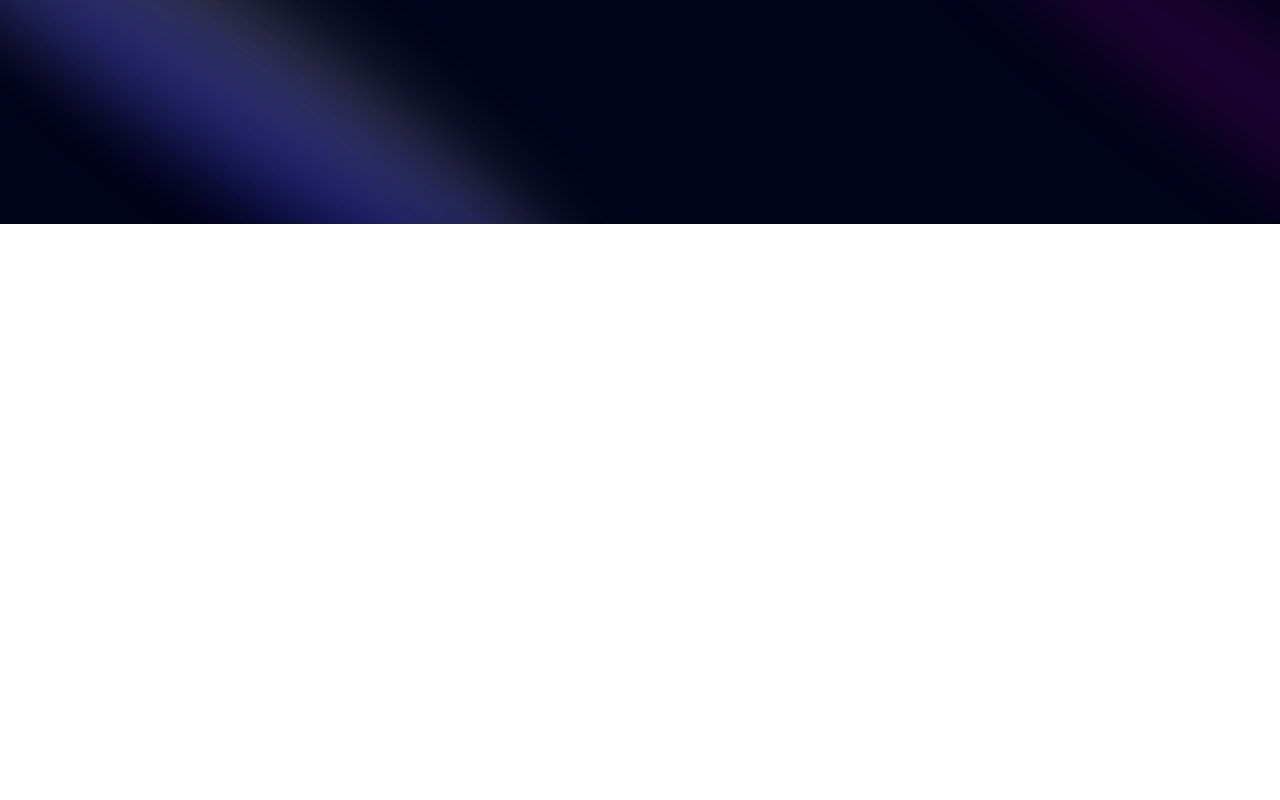
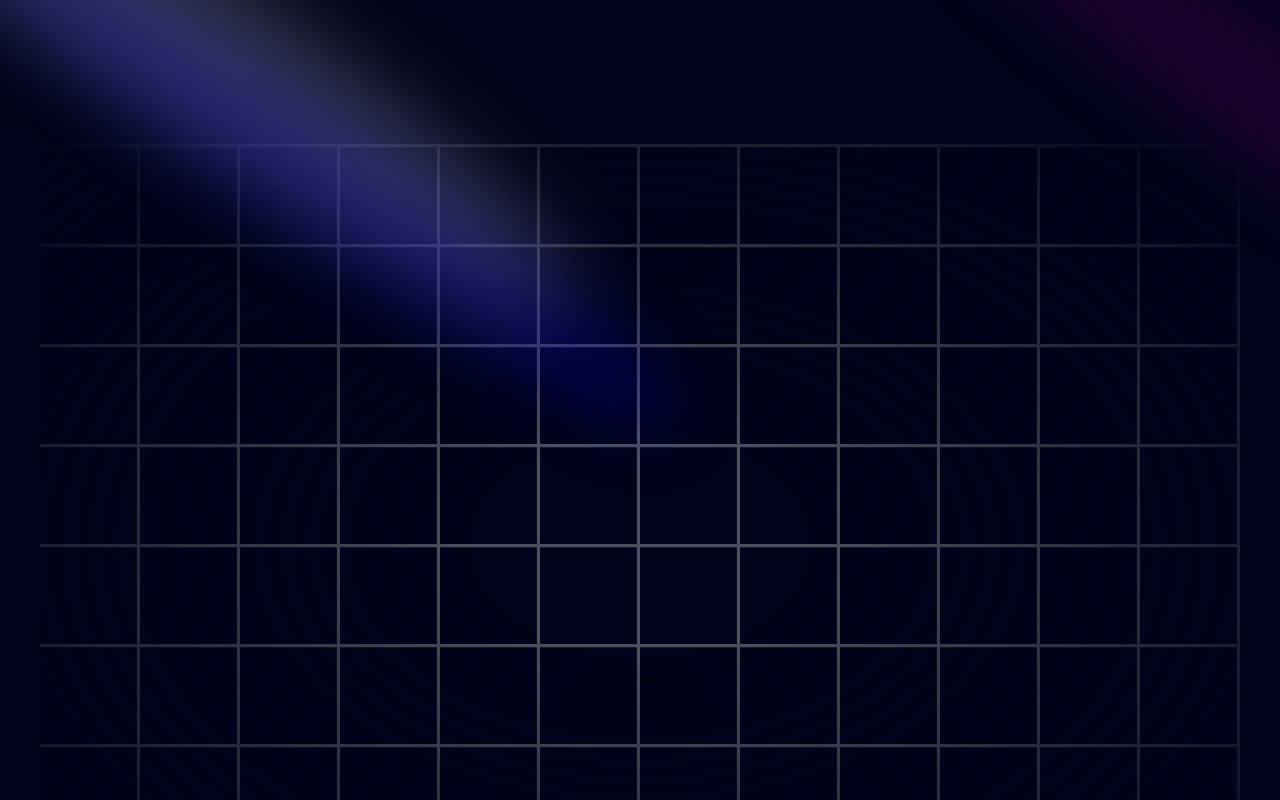
Before and after one commit to DrunkenJellies-dev/full_stack_portfolio, a Next.js app: page / in a window 1280 px wide. Shown: the top 800 px of the page. Built offline with nearby package versions, Linux system fonts and the light colour scheme.

Commit message:
Added a grid background and theme provider to set dark mode

```diff
--- a/app/layout.tsx
+++ b/app/layout.tsx
@@ -1,6 +1,7 @@
 import type { Metadata } from "next";
 import { Geist, Geist_Mono } from "next/font/google";
 import "./globals.css";
+import { ThemeProvider } from "@/components/theme-provider"
 
 const geistSans = Geist({
   variable: "--font-geist-sans",
@@ -14,7 +15,7 @@
 
 export const metadata: Metadata = {
   title: "Callum's Portfolio",
-  description: "Modern and Minimalist Prtfolio",
+  description: "Modern and Minimalist Portfolio",
 };
 
 export default function RootLayout({
@@ -27,7 +28,14 @@
       <body
         className={`${geistSans.variable} ${geistMono.variable} antialiased`}
       >
-        {children}
+        <ThemeProvider
+            attribute="class"
+            defaultTheme="dark"
+            enableSystem
+            disableTransitionOnChange
+          >
+            {children}
+          </ThemeProvider>
       </body>
     </html>
   );
--- a/components/Hero.tsx
+++ b/components/Hero.tsx
@@ -13,10 +13,13 @@
           className="top-10 left-full h-[80vh] w-[50vw]"
           fill="purple"
         />
-        <Spotlight
-          className="top-28 left-80 h-[80vh] w-[50vw]"
-          fill="blue"
-        />
+        <Spotlight className="top-28 left-80 h-[80vh] w-[50vw]" fill="blue" />
+      </div>
+
+      <div className="h-screen w-full dark:bg-black-100 bg-white  dark:bg-grid-white/[0.3] bg-grid-black/[0.2] relative flex items-center justify-center">
+        {/* Radial gradient for the container to give a faded look */}
+        <div className="absolute pointer-events-none inset-0 flex items-center justify-center dark:bg-black-100 bg-white [mask-image:radial-gradient(ellipse_at_center,transparent_20%,black)]"></div>
+
       </div>
     </div>
   );
--- /dev/null
+++ b/components/theme-provider.tsx
@@ -0,0 +1,11 @@
+"use client"
+
+import * as React from "react"
+import { ThemeProvider as NextThemesProvider } from "next-themes"
+
+export function ThemeProvider({
+  children,
+  ...props
+}: React.ComponentProps<typeof NextThemesProvider>) {
+  return <NextThemesProvider {...props}>{children}</NextThemesProvider>
+}
--- a/package.json
+++ b/package.json
@@ -13,6 +13,7 @@
     "mini-svg-data-uri": "^1.4.4",
     "motion": "^12.4.7",
     "next": "15.1.7",
+    "next-themes": "^0.4.4",
     "react": "^19.0.0",
     "react-dom": "^19.0.0",
     "tailwind-merge": "^3.0.2",
```
Also changed, not shown: 1 other file (tests, documents, lock files or other folders).
